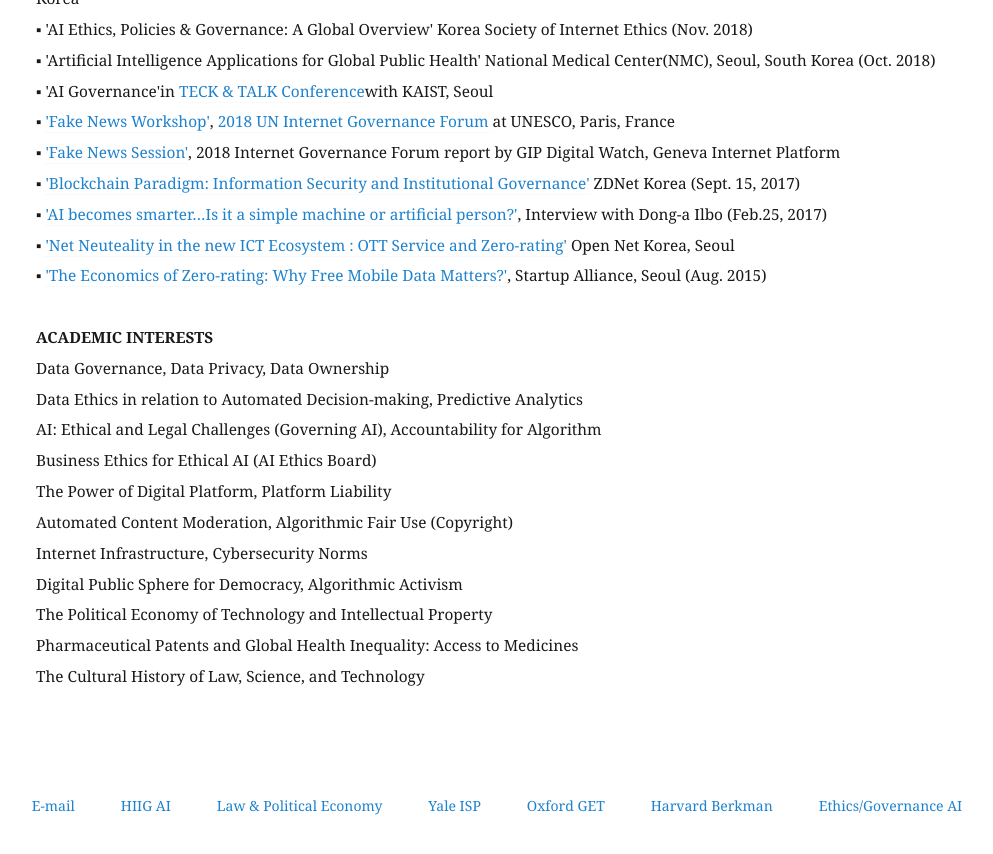
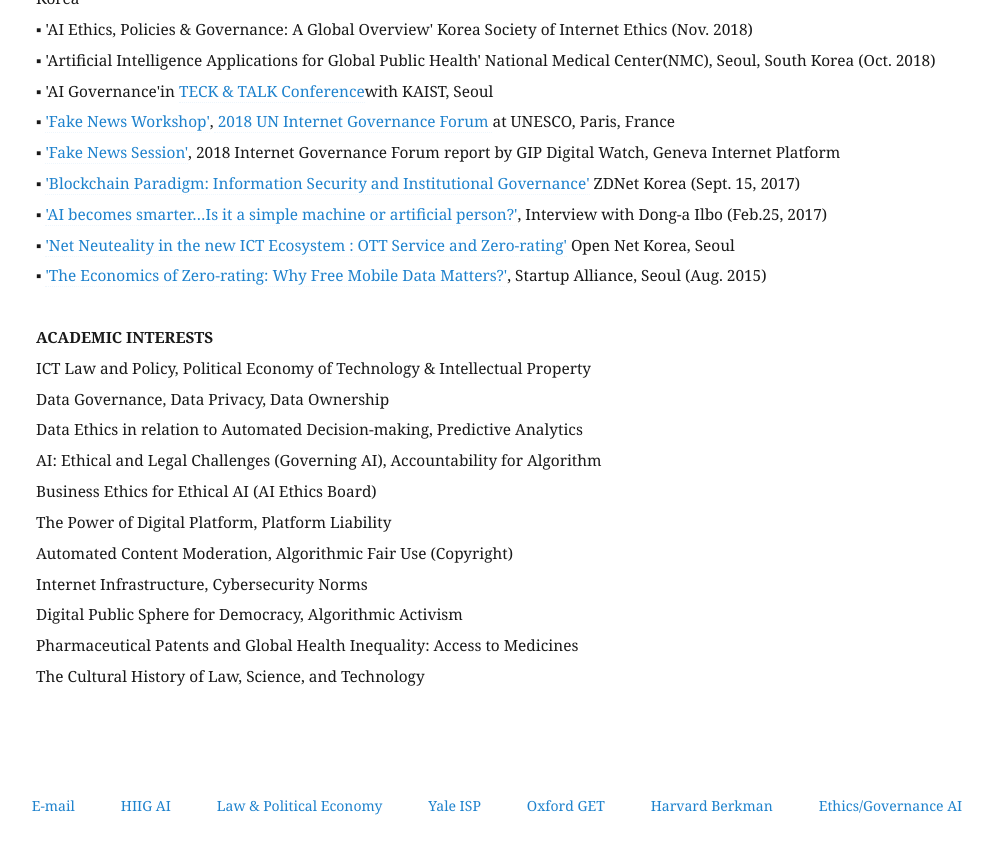
Before and after one commit to eunchangchoi/eunchangchoi.github.io, a Jekyll site: the page built from index.md, in a window 1280 px wide and 900 px high, scrolled down 3279 px. Shown: the top 854 px of the window, without its empty margins (64-1057 px from the left). Built offline with Jekyll 4.4.1, drawn with Linux system fonts in a browser that asks for light colours.

Commit message:
Update index.md

```diff
--- a/index.md
+++ b/index.md
@@ -71,6 +71,7 @@
 ▪   <a href="https://www.inews24.com/view/913922">'The Economics of Zero-rating: Why Free Mobile Data Matters?'</a>, Startup Alliance, Seoul (Aug. 2015) <br>
     <br>
   <strong> ACADEMIC INTERESTS </strong> <br>
+   ICT Law and Policy, Political Economy of Technology & Intellectual Property <br>
    Data Governance, Data Privacy, Data Ownership <br>
    Data Ethics in relation to Automated Decision-making, Predictive Analytics <br>
    AI: Ethical and Legal Challenges (Governing AI), Accountability for Algorithm <br>
@@ -79,6 +80,5 @@
    Automated Content Moderation, Algorithmic Fair Use (Copyright) <br>
    Internet Infrastructure, Cybersecurity Norms <br>
    Digital Public Sphere for Democracy, Algorithmic Activism <br>
-   The Political Economy of Technology and Intellectual Property <br>
    Pharmaceutical Patents and Global Health Inequality: Access to Medicines <br>
    The Cultural History of Law, Science, and Technology <br>
```
